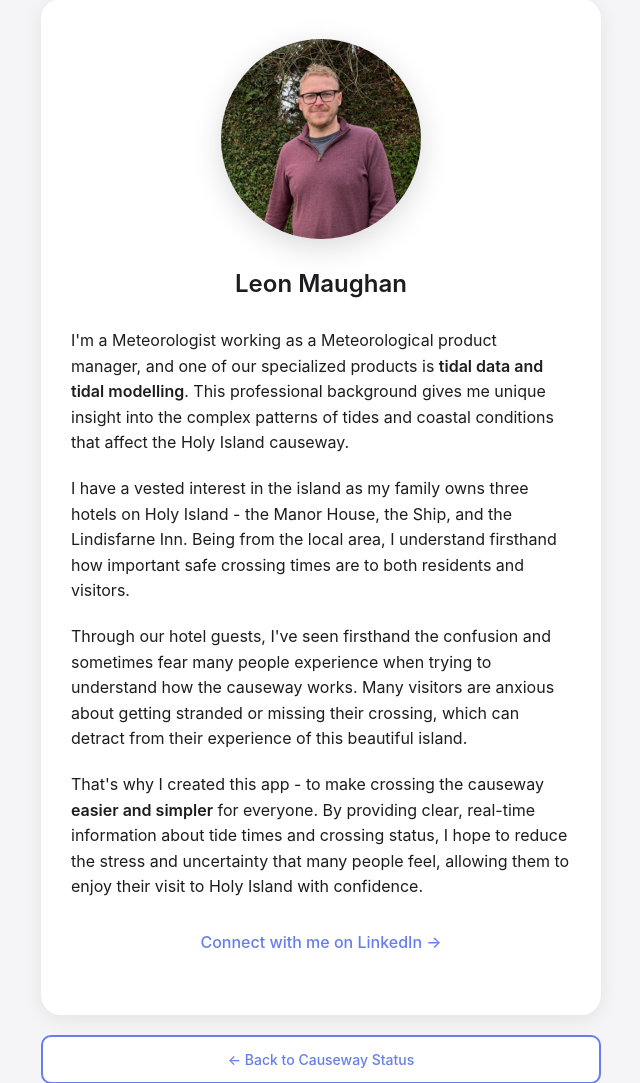
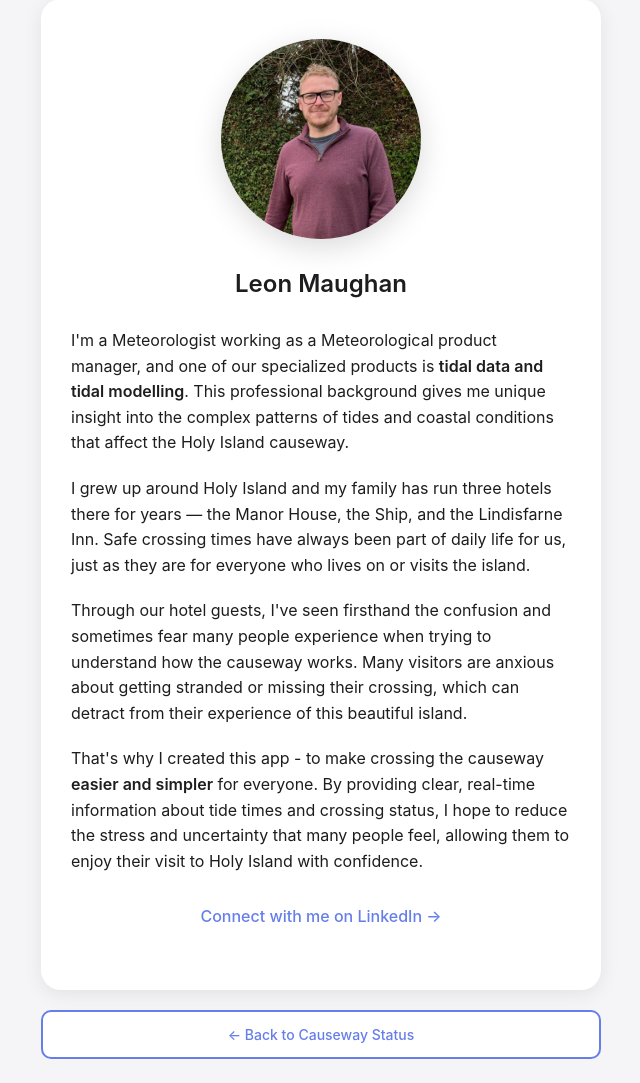
Before and after one commit to leon44/causewaywebapp, a Flask app: page /about in a window 1280 px wide. Shown: the part 139-1222 px from the top of the page, without its empty margins (319-959 px from the left). Run offline with Flask 3, Linux system fonts and the light colour scheme.

Commit message:
Modified the about the Developer section

```diff
--- a/templates/about.html
+++ b/templates/about.html
@@ -162,7 +162,7 @@
                 </p>
 
                 <p>
-                    I have a vested interest in the island as my family owns three hotels on Holy Island - the Manor House, the Ship, and the Lindisfarne Inn. Being from the local area, I understand firsthand how important safe crossing times are to both residents and visitors.
+                    I grew up around Holy Island and my family has run three hotels there for years — the Manor House, the Ship, and the Lindisfarne Inn. Safe crossing times have always been part of daily life for us, just as they are for everyone who lives on or visits the island.
                 </p>
 
                 <p>
```
